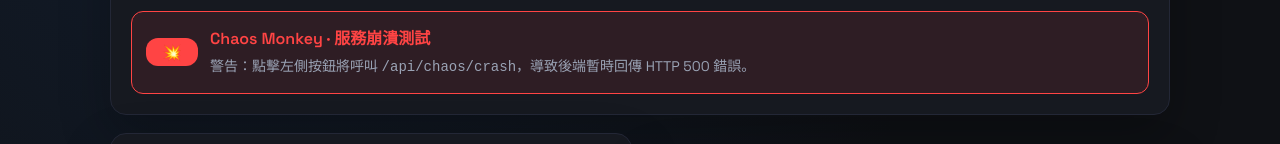
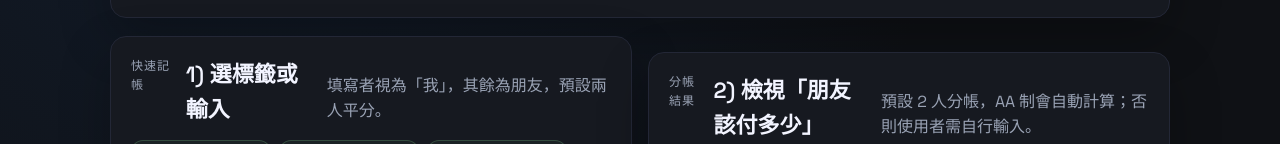
Before and after one commit to Max7414/SimpleSpilt, a website: page index.html in a window 1280 px wide. Shown: the part 903-1047 px from the top of the page. Drawn offline with nearby package versions, Linux system fonts and the light colour scheme; no server answers.

Commit message:
Update index.html

```diff
--- a/index.html
+++ b/index.html
@@ -103,38 +103,7 @@
           {{ splitFeatureEnabled ? 'ON' : 'OFF' }}
         </div>
       </div>
-
-      <div class="toggle-row" style="border-color: #ff4444; background: rgba(255, 68, 68, 0.1);">
-        <button onclick="triggerChaos()" class="primary" style="background: #ff4444; color: white; border: none; width: 52px; height: 28px; padding: 0; display: flex; align-items: center; justify-content: center; font-size: 16px; cursor: pointer;">
-          💥
-        </button>
-        <div>
-          <p class="toggle-title" style="color: #ff4444;">Chaos Monkey · 服務崩潰測試</p>
-          <p class="toggle-desc">
-            警告：點擊左側按鈕將呼叫 <code>/api/chaos/crash</code>，導致後端暫時回傳 HTTP 500 錯誤。
-          </p>
-        </div>
-      </div>
-
-      <script>
-        async function triggerChaos() {
-          if(!confirm('⚠️ 確定要執行自爆測試嗎？\n這會導致服務暫時 500 Error！')) return;
-
-          try {
-            const res = await fetch('/api/chaos/crash');
-            // 因為是自爆測試，預期會收到 500 錯誤
-            if (res.status === 500) {
-              alert('💥 成功！服務已崩潰 (HTTP 500)。\n請檢查你的監控警報是否響起！');
-            } else {
-              alert('❓ 測試結果不明：' + res.status);
-            }
-          } catch (err) {
-            // 如果連線直接斷開也算成功
-            alert('💥 成功！服務已崩潰 (Network Error)。\n請檢查 Log！');
-          }
-        }
-      </script>
-      </section>
+    </section>
 
     <section class="grid">
       <div class="panel">
```
